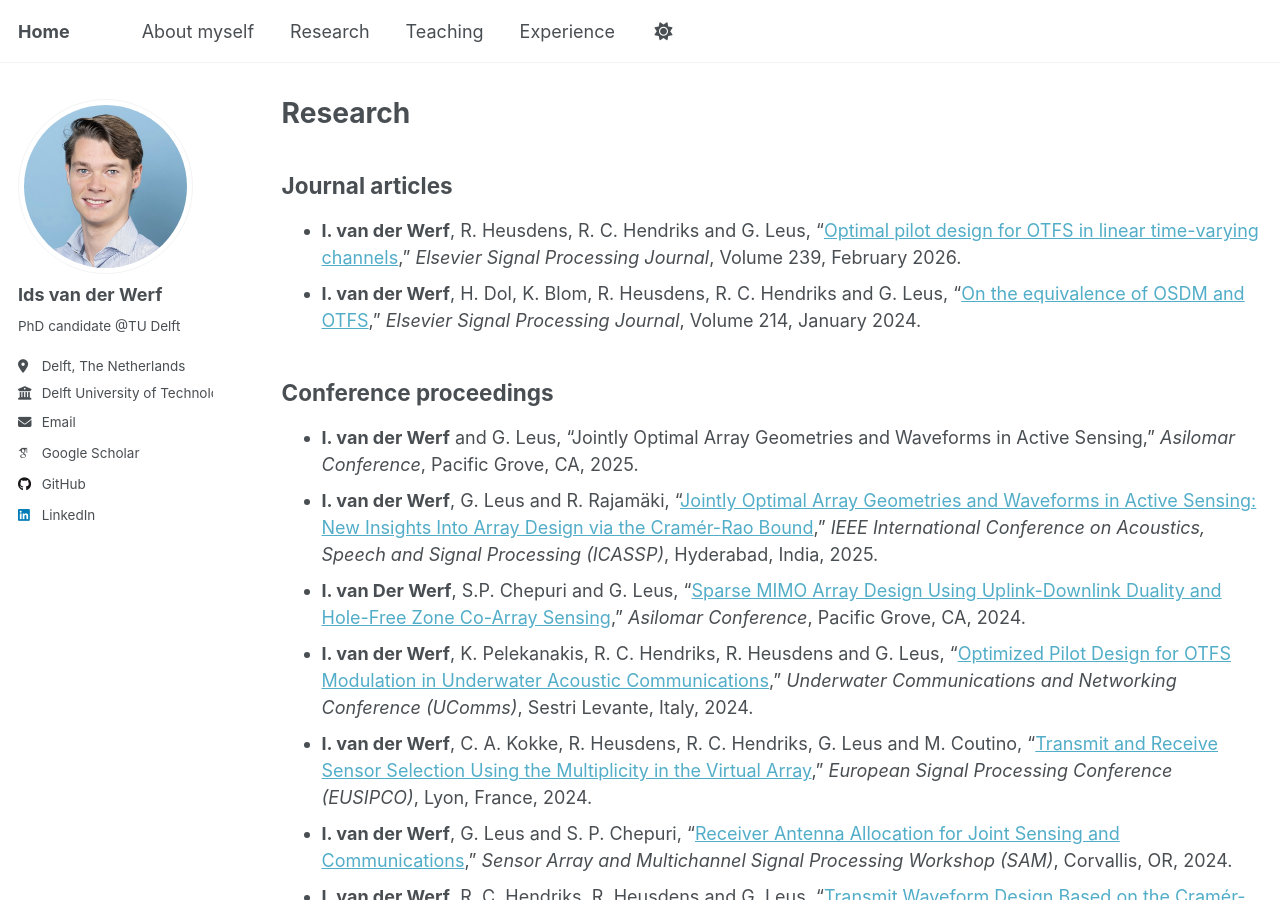
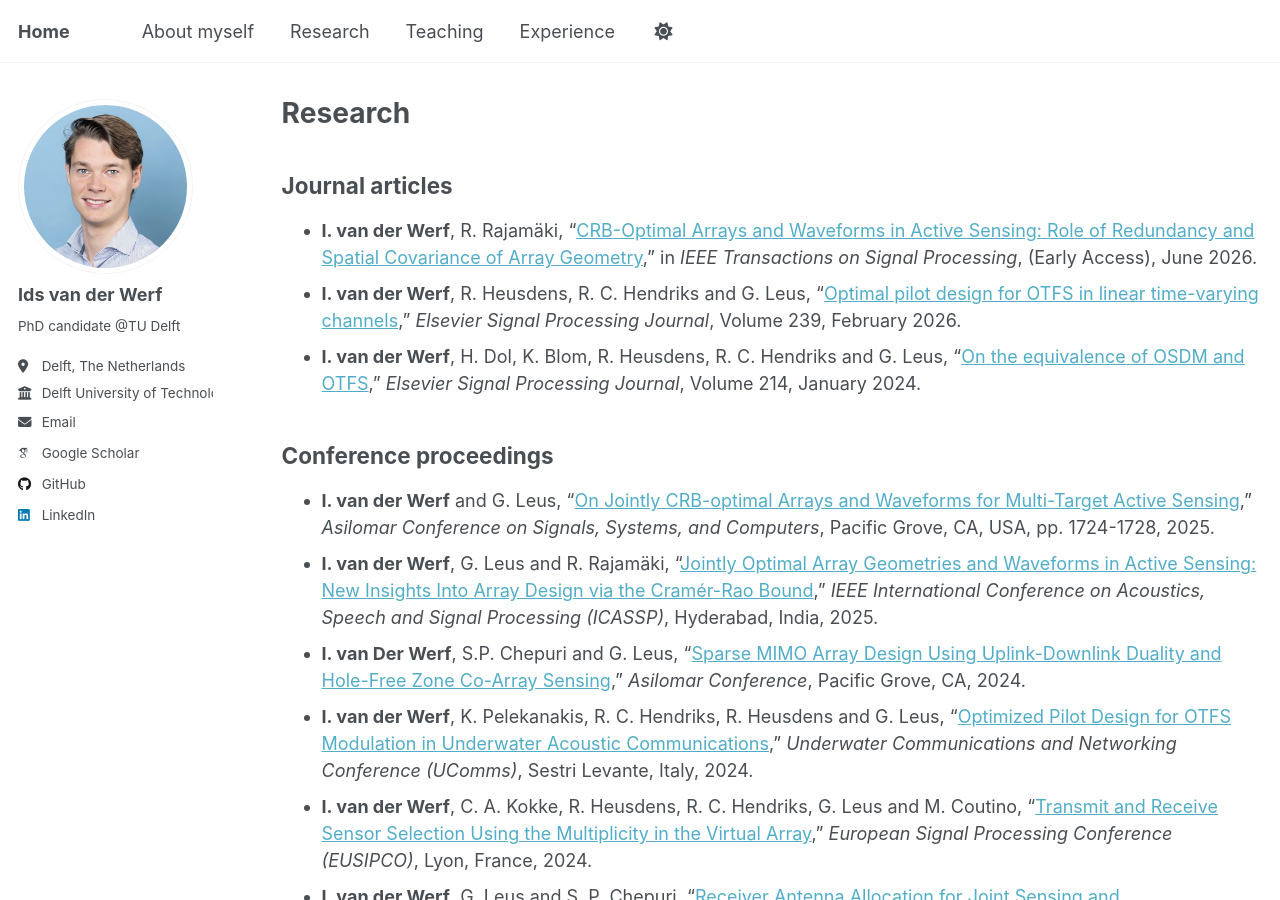
Before and after one commit to idsvanderwerf/idsvanderwerf.github.io, a Jekyll site: the page built from _pages/research.md, in a window 1280 px wide and 900 px high. Built offline with Jekyll 4.4.1, drawn with Linux system fonts in a browser that asks for light colours; some web fonts are replaced; a script that is not in the unit is left out.

Commit message:
Add new journal articles and conference proceedings

```diff
--- a/_pages/research.md
+++ b/_pages/research.md
@@ -10,11 +10,12 @@ redirect_from:
 {% include base_path %}
 
 ## Journal articles
+* **I. van der Werf**, R. Rajamäki, "[CRB-Optimal Arrays and Waveforms in Active Sensing: Role of Redundancy and Spatial Covariance of Array Geometry](https://ieeexplore.ieee.org/abstract/document/11543218)," in *IEEE Transactions on Signal Processing*, (Early Access), June 2026.
 * **I. van der Werf**, R. Heusdens, R. C. Hendriks and G. Leus, "[Optimal pilot design for OTFS in linear time-varying channels](https://www.sciencedirect.com/science/article/pii/S0165168425003378)," *Elsevier Signal Processing Journal*, Volume 239, February 2026.
 * **I. van der Werf**, H. Dol, K. Blom, R. Heusdens, R. C. Hendriks and G. Leus, "[On the equivalence of OSDM and OTFS](https://www.sciencedirect.com/science/article/pii/S0165168423003286)," *Elsevier Signal Processing Journal*, Volume 214, January 2024.
 
 ## Conference proceedings
-* **I. van der Werf** and G. Leus, "Jointly Optimal Array Geometries and Waveforms in Active Sensing," *Asilomar Conference*, Pacific Grove, CA, 2025.
+* **I. van der Werf** and G. Leus, "[On Jointly CRB-optimal Arrays and Waveforms for Multi-Target Active Sensing](https://ieeexplore.ieee.org/abstract/document/11443763)," *Asilomar Conference on Signals, Systems, and Computers*, Pacific Grove, CA, USA, pp. 1724-1728, 2025.
 * **I. van der Werf**, G. Leus and R. Rajamäki, "[Jointly Optimal Array Geometries and Waveforms in Active Sensing: New Insights Into Array Design via the Cramér-Rao Bound](https://ieeexplore.ieee.org/abstract/document/10890202)," *IEEE International Conference on Acoustics, Speech and Signal Processing (ICASSP)*, Hyderabad, India, 2025.
 * **I. van Der Werf**, S.P. Chepuri and G. Leus, "[Sparse MIMO Array Design Using Uplink-Downlink Duality and Hole-Free Zone Co-Array Sensing](https://ieeexplore.ieee.org/document/10942995)," *Asilomar Conference*, Pacific Grove, CA, 2024.
 * **I. van der Werf**, K. Pelekanakis, R. C. Hendriks, R. Heusdens and G. Leus, "[Optimized Pilot Design for OTFS Modulation in Underwater Acoustic Communications](https://ieeexplore.ieee.org/document/10847980)," *Underwater Communications and Networking Conference (UComms)*, Sestri Levante, Italy, 2024.
```
